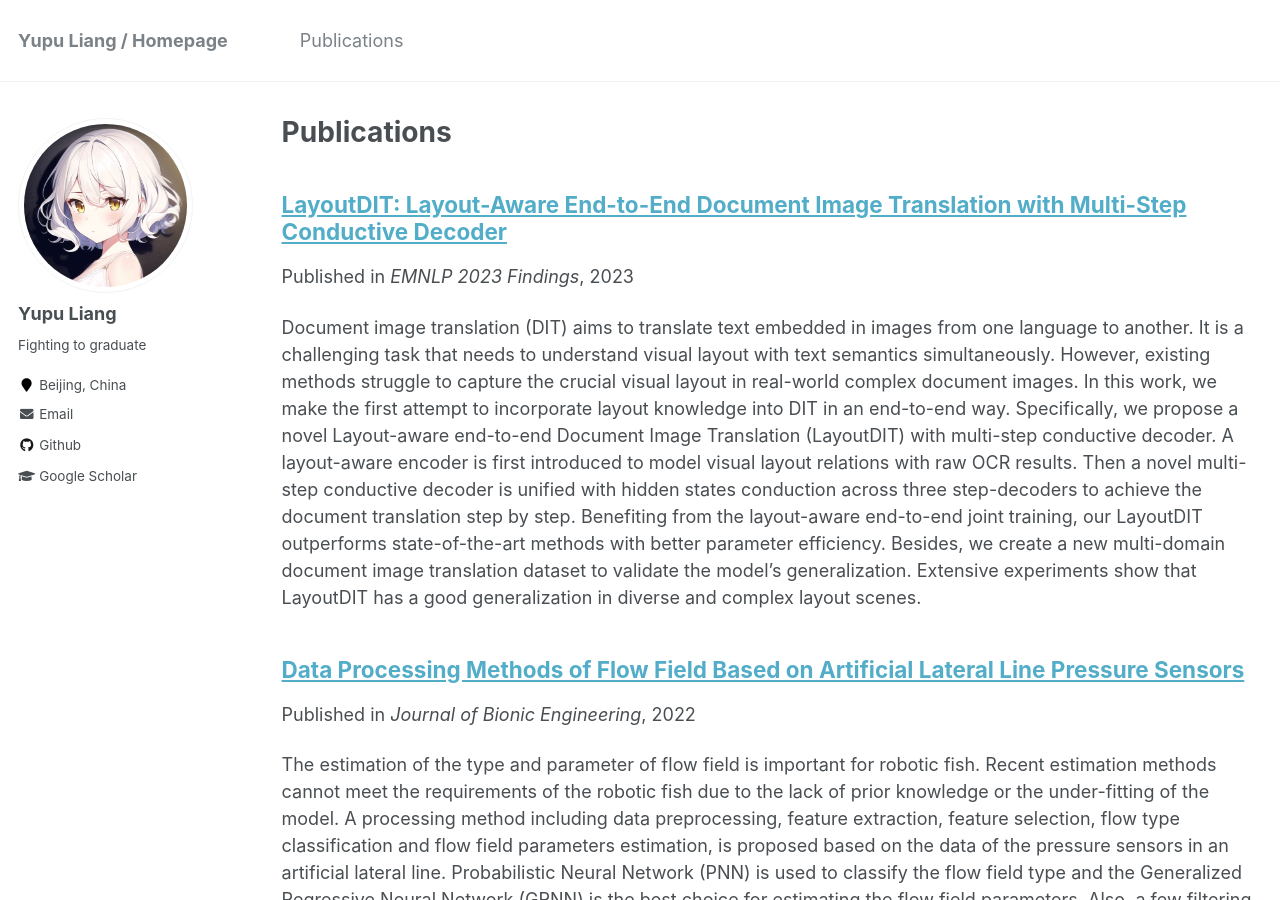
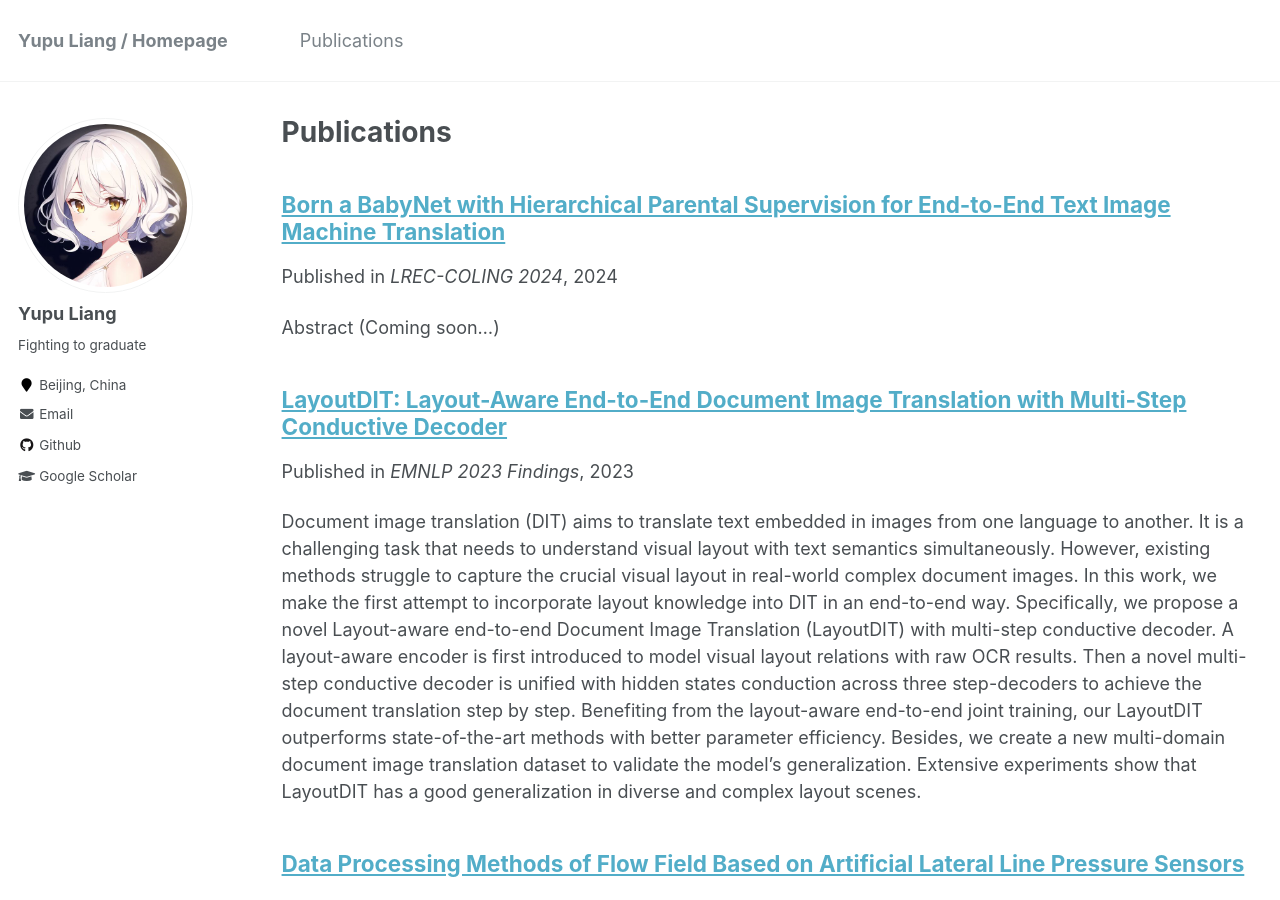
Before and after one commit to liangyupu/liangyupu.github.io, a Jekyll site: the page built from _pages/publications.md, in a window 1280 px wide and 900 px high. Built offline with Jekyll 4.4.1, drawn with Linux system fonts in a browser that asks for light colours.

Commit message:
Update 2024-02-01-babynet.md

```diff
--- a/_publications/2024-02-01-babynet.md
+++ b/_publications/2024-02-01-babynet.md
@@ -1,2 +1,12 @@
+---
+title: "Born a BabyNet with Hierarchical Parental Supervision for End-to-End Text Image Machine Translation"
+collection: publications
+permalink: /publication/2024-02-01-babynet
+date: 2024-02-01
+venue: 'LREC-COLING 2024'
+---
+Abstract (Coming soon...)
 
-_publications/2022-02-01-babynet.md
+Paper Download Link: (Coming soon...)
+
+Recommended citation: (Coming soon...)
```
